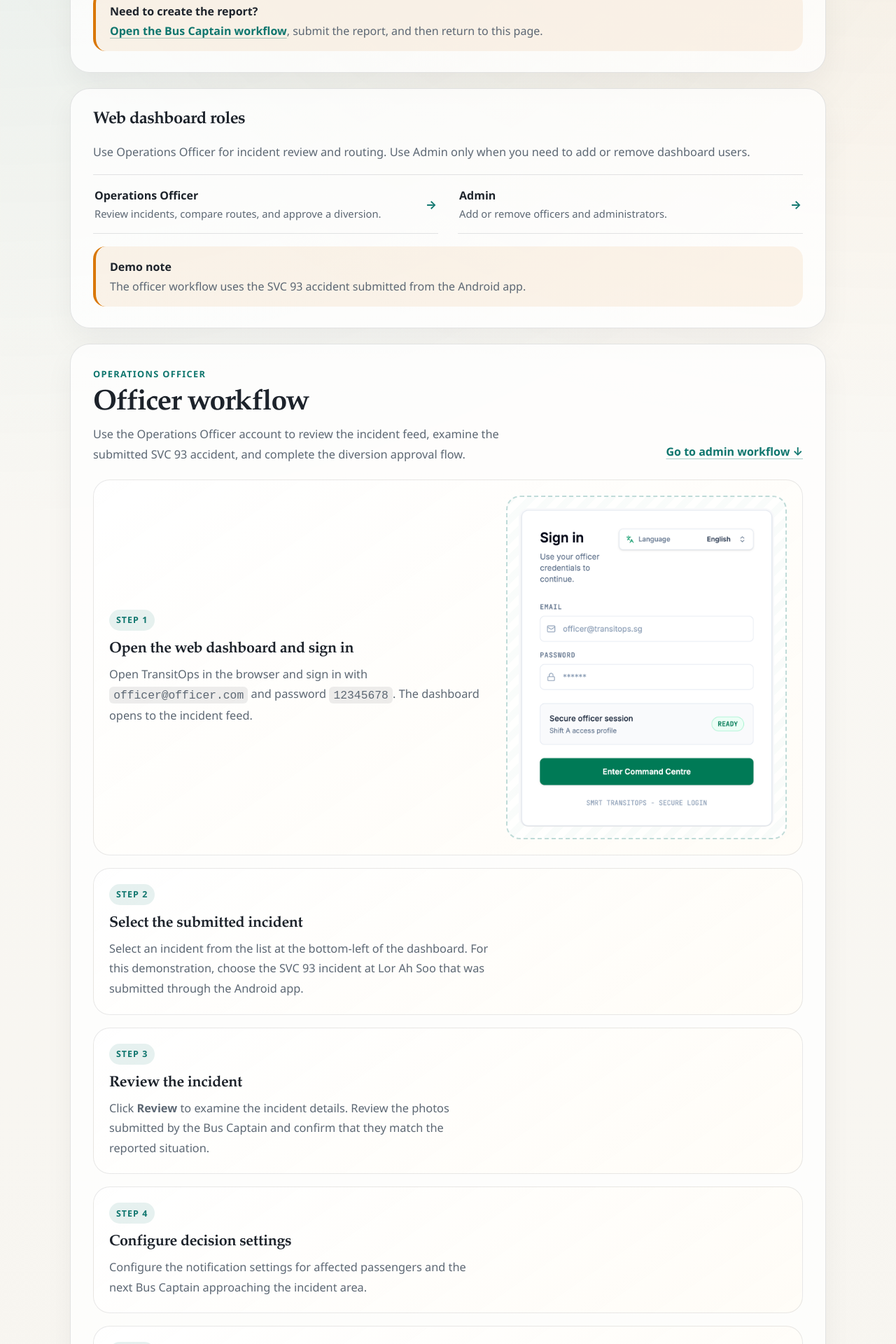
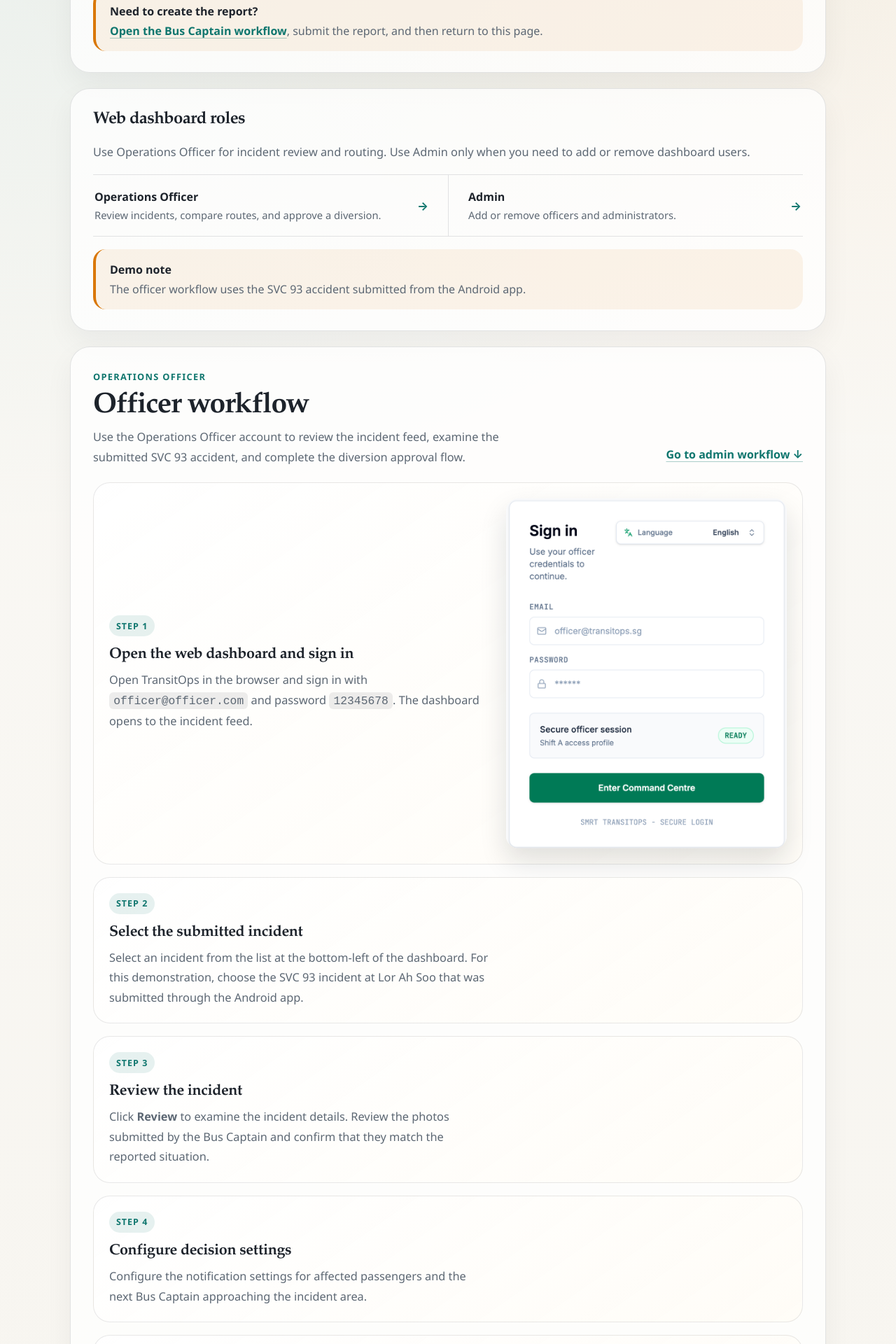
Before and after one commit to ZengZixuan05/RouteGuardians-Manual, a Jekyll site: the page built from web-dashboard.md, in a window 1280 px wide. Shown: the part 943-2863 px from the top of the page at 70% size. Built offline with Jekyll 4.4.1, drawn with Linux system fonts in a browser that asks for light colours.

Commit message:
Remove dashed borders and fix phone screenshots

```diff
--- a/_layouts/default.html
+++ b/_layouts/default.html
@@ -437,7 +437,7 @@
       .role-links {
         display: grid;
         grid-template-columns: repeat(2, minmax(0, 1fr));
-        gap: 28px;
+        gap: 0;
         margin-top: 18px;
         border-top: 1px solid var(--panel-border);
       }
@@ -447,10 +447,19 @@
         align-items: center;
         justify-content: space-between;
         gap: 16px;
-        padding: 18px 2px;
+        padding: 20px 28px;
         border-bottom: 1px solid var(--panel-border);
         text-decoration: none;
         transition: color 160ms ease;
+      }
+
+      .role-link:first-child {
+        padding-left: 2px;
+      }
+
+      .role-link + .role-link {
+        padding-right: 2px;
+        border-left: 1px solid var(--panel-border);
       }
 
       .role-link:hover {
@@ -688,6 +697,35 @@
         border-radius: 14px;
       }
 
+      .screenshot-slot.screenshot-image {
+        align-self: center;
+        min-height: 0;
+        padding: 0;
+        overflow: visible;
+        border: 0;
+        background: transparent;
+      }
+
+      .screenshot-slot.screenshot-image img {
+        display: block;
+        width: 100%;
+        height: auto;
+        max-height: 640px;
+        margin: 0 auto;
+        object-fit: contain;
+        border-radius: 18px;
+        box-shadow: 0 18px 38px rgba(18, 26, 33, 0.13);
+      }
+
+      .screenshot-slot.screenshot-image img[src*="/assets/android/"] {
+        width: auto;
+        max-width: min(100%, 360px);
+      }
+
+      .screenshot-slot.screenshot-image img + img {
+        margin-top: 16px;
+      }
+
       .download-panel {
         display: grid;
         grid-template-columns: minmax(0, 1.15fr) minmax(260px, 0.85fr);
@@ -897,8 +935,20 @@
           flex-direction: column;
         }
 
+        .role-link {
+          padding-inline: 2px;
+        }
+
+        .role-link + .role-link {
+          border-left: 0;
+        }
+
         .screenshot-slot {
           min-height: 260px;
+        }
+
+        .screenshot-slot.screenshot-image {
+          min-height: 0;
         }
       }
 
```
